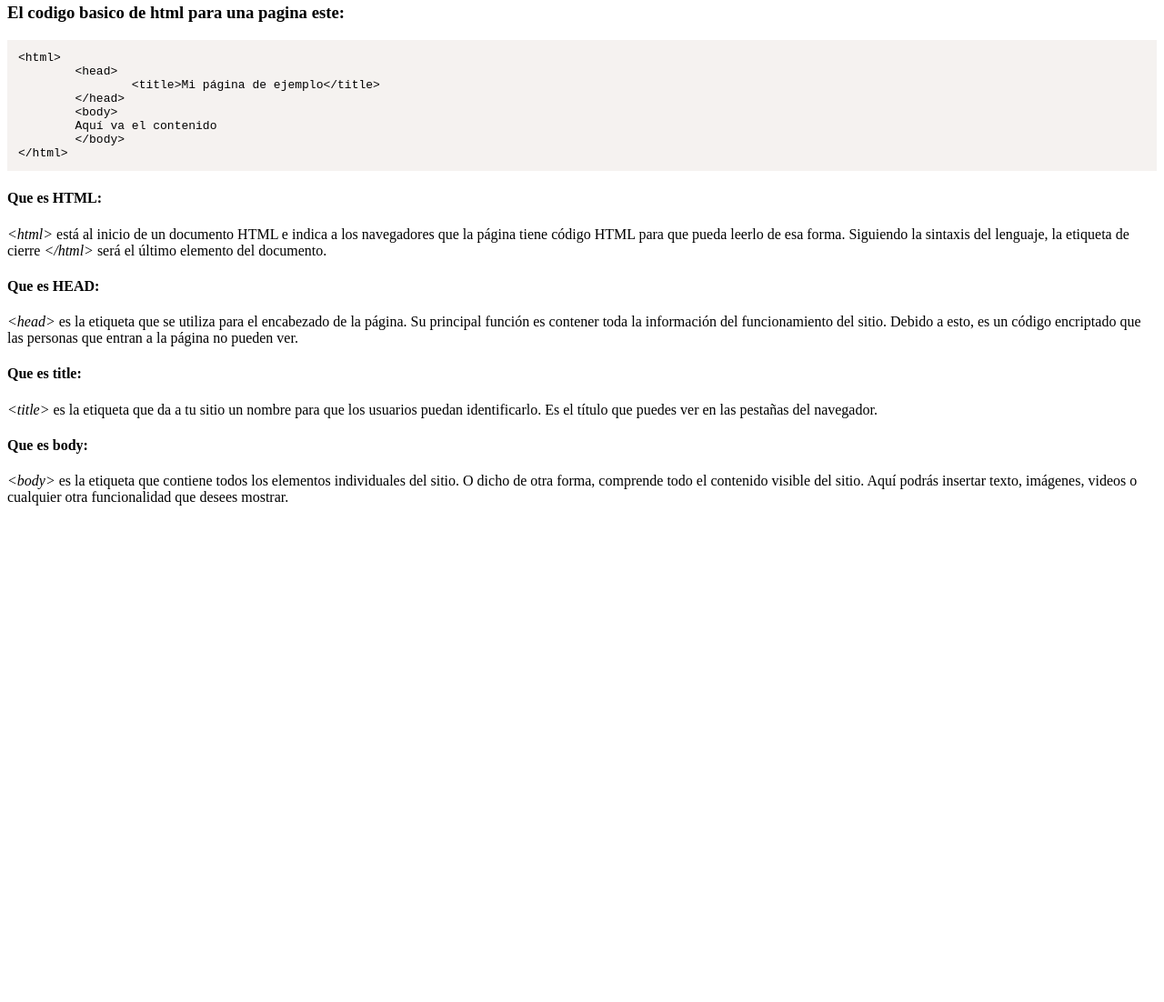
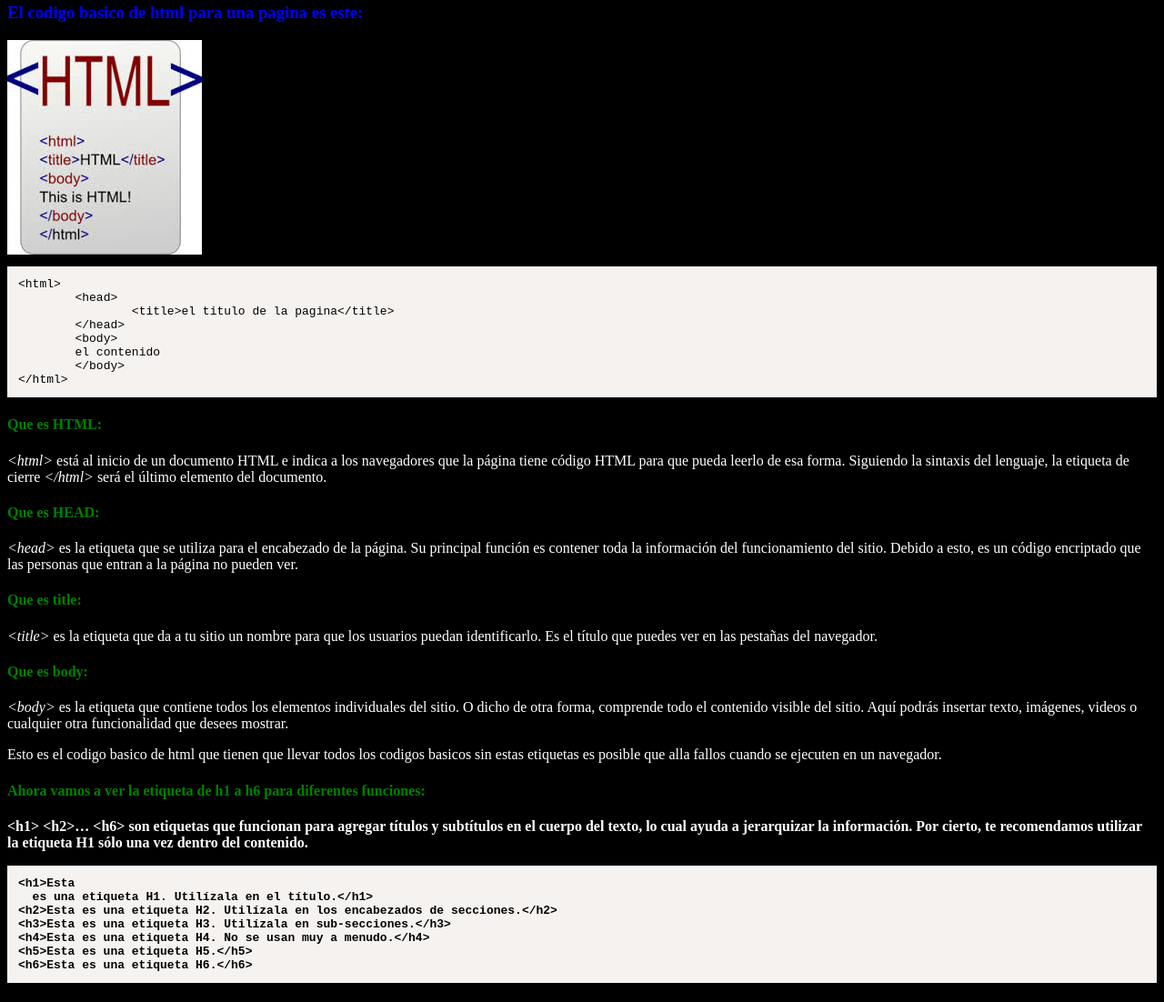
Before and after one commit to CamiloGiret0/prueba, a plain HTML site: page index.html in a window 1280 px wide. Shown: the part 63-1165 px from the top of the page at 91% size. Before the commit the page ends 800 px from the top, so only its background shows below. Drawn offline with Linux system fonts and the light colour scheme; files whose address does not match are found by name.

Commit message:
Add files via upload

```diff
--- a/index.html
+++ b/index.html
@@ -1,36 +1,83 @@
 <html>
 	<head>
-		<title>t.s.h.blog</title>
+		<title>igluup</title>
 	</head>
-	<body>
-	<h1>Lo basico de html</h1>
-	<h3><p>El codigo basico de html para una pagina este:</p></h3>
-<pre style="padding: 12px; max-width: 100%; background-color: #f5f2f0 !important; text-align: left;">&lt;html&gt;
+	<body bgcolor="black">
+		<p style="color:blue;">
+			<h1>Lo basico de html</h1>
+			<h3>
+				<p style="color:blue;">El codigo basico de html para una pagina es este:</p>
+			</h3>
+			<img src="file:///C:/Users/camil/Documents/HTML/download.jpg">
+				<pre style="padding: 12px; max-width: 100%; background-color: #f5f2f0 !important; text-align: left;">&lt;html&gt;
 	&lt;head&gt;
-		&lt;title&gt;Mi página de ejemplo&lt;/title&gt;
+		&lt;title&gt;el titulo de la pagina&lt;/title&gt;
 	&lt;/head&gt;
 	&lt;body&gt;
-	Aquí va el contenido
+	el contenido
 	&lt;/body&gt;
 &lt;/html&gt;</pre>
-<p><h4>Que es HTML:</h4></p>
-<p><em>&lt;html&gt;</em> está al inicio de un documento HTML e indica a los
+				<p style="color:white;">
+					<h4>
+						<p style="color:green;">Que es HTML:</p>
+					</h4>
+				</p>
+				<p style="color:white;">
+					<em>&lt;html&gt;</em> está al inicio de un documento HTML e indica a los
  navegadores que la página tiene código HTML para que pueda leerlo de esa forma.
- Siguiendo la sintaxis del lenguaje, la etiqueta de cierre<em>
- &lt;/html&gt;</em> será el último elemento del documento.</p>
- <p><h4>Que es HEAD:</h4></p>
- <p><em>&lt;head&gt;</em> es la etiqueta que se utiliza para el encabezado de la
+ Siguiendo la sintaxis del lenguaje, la etiqueta de cierre
+					<em>
+ &lt;/html&gt;</em> será el último elemento del documento.
+				</p>
+				<p style="color:white;">
+					<h4>
+						<p style="color:green;">Que es HEAD:</p>
+					</h4>
+				</p>
+				<p style="color:white;">
+					<em>&lt;head&gt;</em> es la etiqueta que se utiliza para el encabezado de la
  página. Su principal función es contener toda la información del funcionamiento
  del sitio. Debido a esto, es un código encriptado que las personas que entran a
- la página no pueden ver.</p>
-  <p><h4>Que es title:</h4></p>
-  <p><em>&lt;title&gt;</em> es la etiqueta que da a tu sitio un nombre para que
+ la página no pueden ver.
+				</p>
+				<p style="color:white;">
+					<h4>
+						<p style="color:green;">Que es title:</p>
+					</h4>
+				</p>
+				<p style="color:white;">
+					<em>&lt;title&gt;</em> es la etiqueta que da a tu sitio un nombre para que
   los usuarios puedan identificarlo. Es el título que puedes ver en las pestañas
-  del navegador.</p>
-  <p><h4>Que es body:</h4></p>
-  <p><em>&lt;body&gt;</em> es la etiqueta que contiene todos los elementos
+  del navegador.
+				</p>
+				<p style="color:white;">
+					<h4>
+						<p style="color:green;">Que es body:</p>
+					</h4>
+				</p>
+				<p style="color:white;">
+					<em>&lt;body&gt;</em> es la etiqueta que contiene todos los elementos
   individuales del sitio. O dicho de otra forma, comprende todo el
   contenido visible del sitio. Aquí podrás insertar texto, imágenes,
-  videos o cualquier otra funcionalidad que desees mostrar.</p>
-	</body>
-</html>
+  videos o cualquier otra funcionalidad que desees mostrar.
+				</p>
+				<p style="color:white;">Esto es el codigo basico de html que tienen que llevar todos los codigos
+  basicos sin estas etiquetas es posible que alla fallos cuando se ejecuten en un navegador.
+					<p>
+						<h4>
+							<p style="color:green;">Ahora vamos a ver la etiqueta de h1 a h6 para diferentes funciones:</p>
+							<h4>
+								<p style="color:white;">&lt;h1&gt; &lt;h2&gt;… &lt;h6&gt; son etiquetas que funcionan para agregar títulos y subtítulos
+en el cuerpo del texto, lo cual ayuda a jerarquizar la información. Por cierto, te recomendamos utilizar la
+etiqueta H1 sólo una vez dentro del contenido.</p>
+								<pre style="padding: 12px; max-width: 100%; background-color: #f5f2f0 !important; text-align: left;">&lt;h1&gt;Esta
+  es una etiqueta H1. Utilízala en el título.&lt;/h1&gt;
+&lt;h2&gt;Esta es una etiqueta H2. Utilízala en los encabezados de secciones.&lt;/h2&gt;
+&lt;h3&gt;Esta es una etiqueta H3. Utilízala en sub-secciones.&lt;/h3&gt;
+&lt;h4&gt;Esta es una etiqueta H4. No se usan muy a menudo.&lt;/h4&gt;
+&lt;h5&gt;Esta es una etiqueta H5.&lt;/h5&gt;
+&lt;h6&gt;Esta es una etiqueta H6.&lt;/h6&gt;</pre>
+<div id="rt-c4fea7daa2dc689190dee9bf98b0accf" data-floating="true" data-side="right" data-width="700" data-height="500" data-counter="14:23"></div>
+ <script src="https://rumbletalk.com/client/?3@SwoIH8"></script>
+							</body>
+						</html>
```
Also changed, not shown: download.jpg (added).
